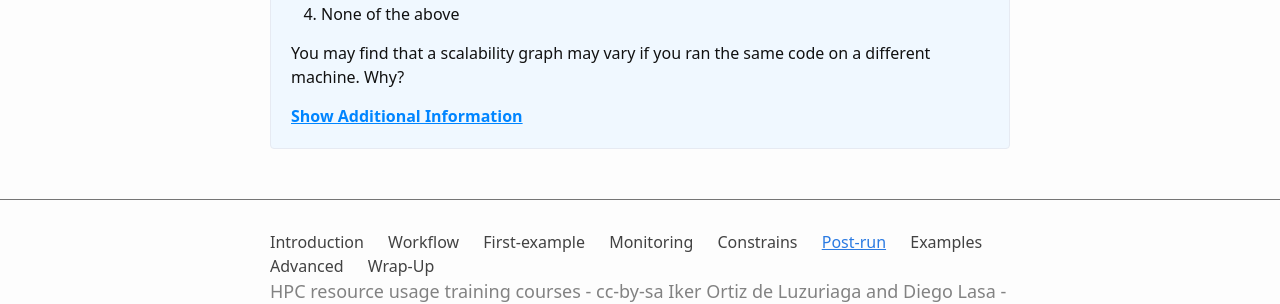
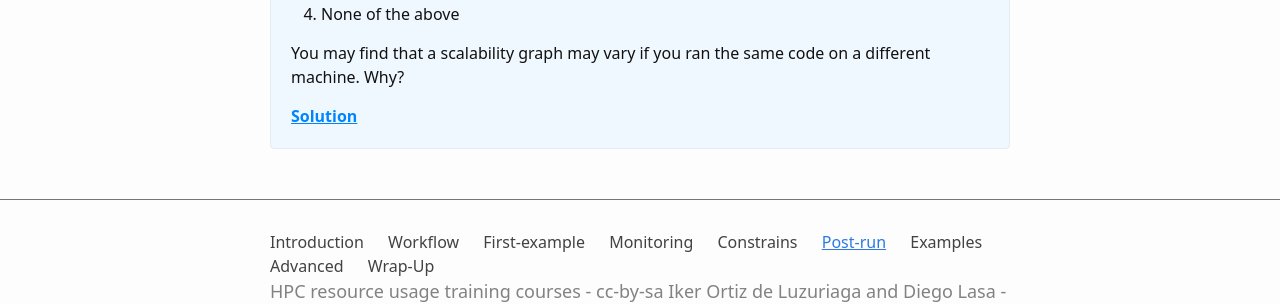
Before and after one commit to dipc-cc/slurm-training, a Jekyll site: the page built from 6_postrun.md, in a window 1280 px wide. Shown: the part 1384-1688 px from the top of the page. Built offline with Jekyll 4.4.1, drawn with Linux system fonts in a browser that asks for light colours; some web fonts are replaced.

Commit message:
adding info box to 6.lesson

```diff
--- a/6_postrun.md
+++ b/6_postrun.md
@@ -106,16 +106,16 @@
 
 You may find that a scalability graph may vary if you ran the same code on a different machine. Why?
   </p>
-  <div class="additional-info-toggle">Show Additional Information</div>
+  <div class="additional-info-toggle">Solution</div>
   <div class="additional-info">
-   <h3>Additional Information</h3>
    <p>
 
-    <ol>
+   <ol>
 	<li>No, the performance is still increasing, at this point we are no longer achieving perfect scalability.</li>
     	<li>Yes, the performance peaks at this location, and one cannot get higher speed up with this set up.</li>
     	<li>No, peak performance has already been achieved, and increasing the core count will onlt reduce performance.</li>
     	<li>No, although you can run extra benchmarks to find the exact number of cores at which the inflection point truly lies, there is no real purpose for doing so.</li>
+   <ol>
 
 In response to option #4, if you produce scalability studies on different machines, they will be different because of the varying setups and hardware configurations of the machines. It is highly unlikely to obtain two identical scalability studies, but they may agree to some extent.
    </p>
@@ -126,6 +126,6 @@
   document.querySelector('.additional-info-toggle').addEventListener('click', function() {
     var additionalInfo = document.querySelector('.additional-info');
     additionalInfo.style.display = (additionalInfo.style.display === 'none') ? 'block' : 'none';
-    this.textContent = (additionalInfo.style.display === 'none') ? 'Show Additional Information' : 'Hide Additional Information';
+    this.textContent = (additionalInfo.style.display === 'none') ? 'Show Solution' : 'Hide Solution ';
   });
 </script>
```
